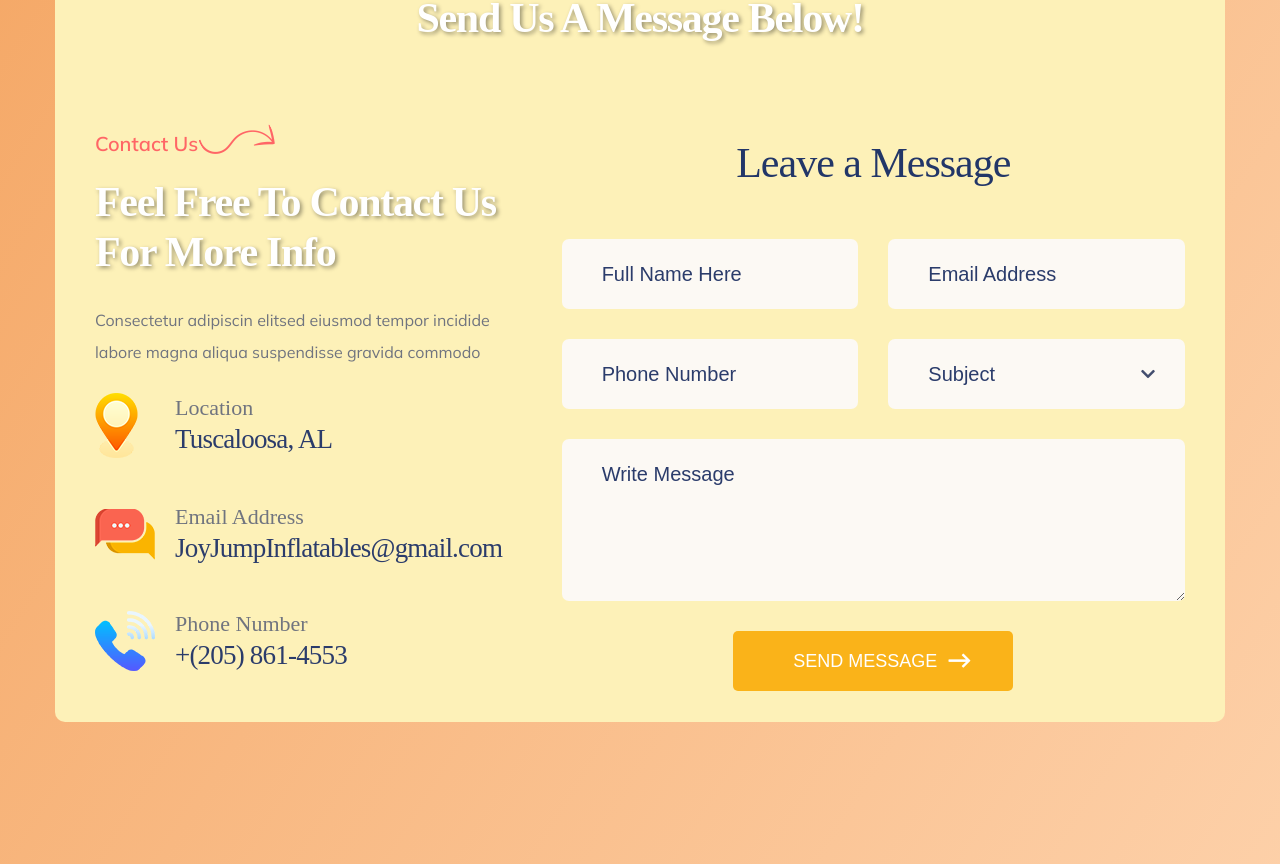
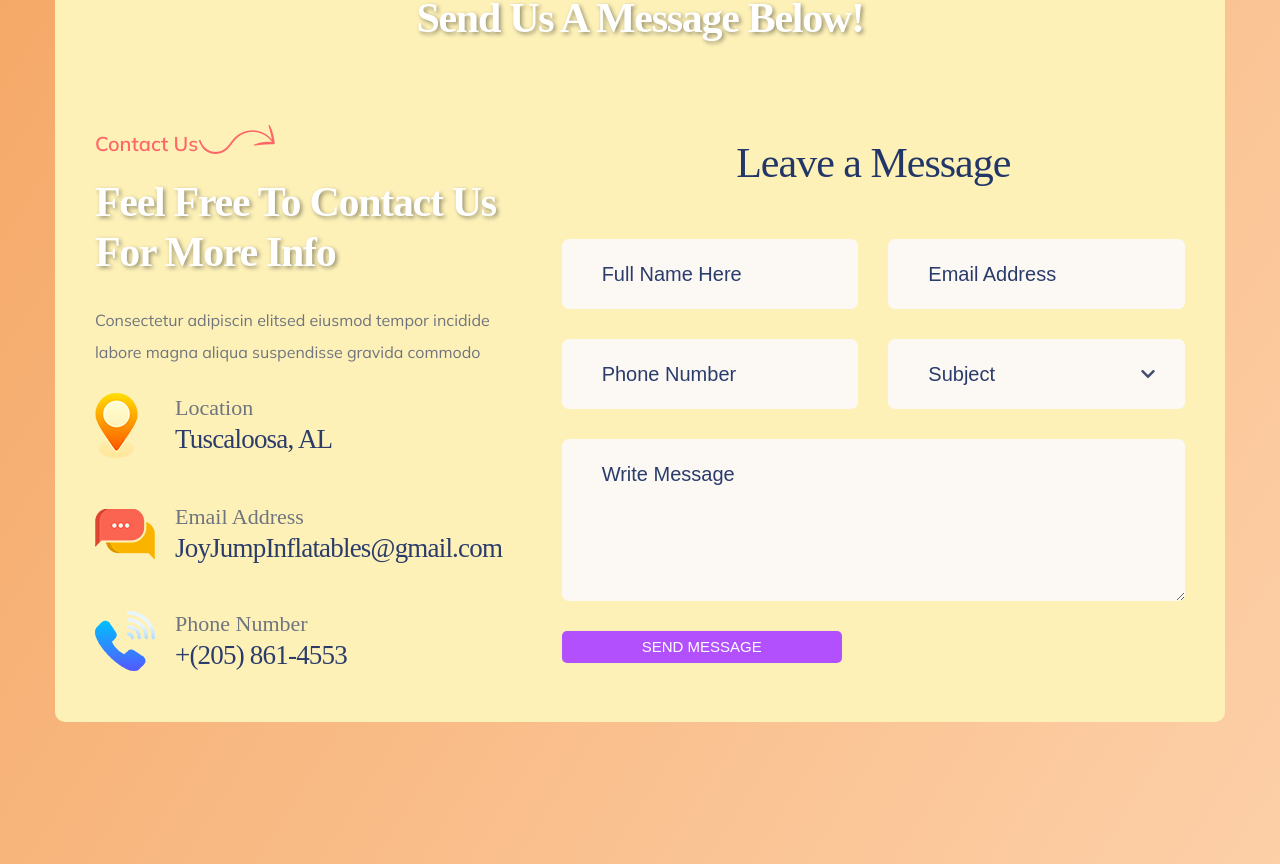
Before and after one commit to tpcollins/JoyJumpBounce, a Next.js app in the folder React Template/: page /contactus in a window 1280 px wide. Shown: the part 400-1264 px from the top of the page. Built offline with nearby package versions, Linux system fonts and the light colour scheme; a web font is replaced by a local one.

Commit message:
contact form is good to go. starting google sheets proces 11-1

```diff
--- a/React Template/package.json
+++ b/React Template/package.json
@@ -10,6 +10,7 @@
   },
   "dependencies": {
     "@reduxjs/toolkit": "^2.3.0",
+    "emailjs-com": "^3.2.0",
     "framer-motion": "^11.11.10",
     "next": "^15.0.2",
     "nouislider-react": "^3.4.1",
@@ -19,6 +20,7 @@
     "react-calendar": "^5.1.0",
     "react-countup": "^6.1.1",
     "react-dom": "^18.3.1",
+    "react-loader-spinner": "^6.1.6",
     "react-redux": "^9.1.2",
     "react-visibility-sensor": "^5.1.1",
     "redux": "^5.0.1",
--- a/React Template/src/R Components/contactform.js
+++ b/React Template/src/R Components/contactform.js
@@ -1,26 +1,213 @@
-import { subjectData } from "../Data/data";
+// import React, { useState, useCallback } from 'react';
+// import emailjs from 'emailjs-com';
+// import { subjectData } from '../Data/data';
+
+// const ContactForm = () => {
+//   const [loading, setLoading] = useState(false);
+//   const [emailSent, setEmailSent] = useState(false);
+//   const [formData, setFormData] = useState({
+//     name: '',
+//     mail: '',
+//     number: '',
+//     subject: '',
+//     message: '',
+//   });
+
+//   const handleChange = (e) => {
+//     const { name, value } = e.target;
+//     setFormData((prev) => ({ ...prev, [name]: value }));
+//   };
+
+//   const handleSendMessage = useCallback(
+//     async (event) => {
+//       event.preventDefault();
+//       setLoading(true);
+
+//       try {
+//         const result = await emailjs.send(
+//           process.env.NEXT_PUBLIC_EMAILJS_SERVICE_ID || '',
+//           process.env.NEXT_PUBLIC_EMAILJS_TEMPLATE_ID || '',
+//           {
+//             name: formData.name,
+//             email: formData.mail,
+//             number: formData.number,
+//             subject: formData.subject,
+//             message: formData.message,
+//           },
+//           process.env.NEXT_PUBLIC_EMAILJS_USER_ID || ''
+//         );
+
+//         console.log('Email sent:', result.text);
+//         setEmailSent(true); // Show the success message
+//       } catch (error) {
+//         console.error('Error sending email:', error);
+//       } finally {
+//         setLoading(false); // Stop the spinner
+//       }
+//     },
+//     [formData]
+//   );
+
+//   return (
+//     <div className="form-message">
+//       <h2 className="heading">Leave a Message</h2>
+//       <form onSubmit={handleSendMessage} id="commentform" className="comment-form">
+//         <div className="fx flex-wrap">
+//           <fieldset className="name">
+//             <input
+//               type="text"
+//               placeholder="Full Name Here"
+//               required
+//               name="name"
+//               className="name"
+//               id="name"
+//               value={formData.name}
+//               onChange={handleChange}
+//             />
+//           </fieldset>
+
+//           <fieldset className="email">
+//             <input
+//               type="email"
+//               placeholder="Email Address"
+//               required
+//               name="mail"
+//               className="mail"
+//               id="mail"
+//               value={formData.mail}
+//               onChange={handleChange}
+//             />
+//           </fieldset>
+
+//           <fieldset className="phone">
+//             <input
+//               type="number"
+//               placeholder="Phone Number"
+//               required
+//               name="number"
+//               className="number"
+//               id="number"
+//               value={formData.number}
+//               onChange={handleChange}
+//             />
+//           </fieldset>
+
+//           <fieldset className="select-wrap" role="group">
+//             <div className="select">
+//               <select
+//                 name="subject"
+//                 id="subject"
+//                 required
+//                 value={formData.subject}
+//                 onChange={handleChange}
+//               >
+//                 <option value="" disabled>
+//                   Subject
+//                 </option>
+//                 {subjectData.subjects.map((item, idx) => (
+//                   <option key={idx} value={item.subject}>
+//                     {item.subject}
+//                   </option>
+//                 ))}
+//               </select>
+//             </div>
+//           </fieldset>
+
+//           <fieldset className="message">
+//             <textarea
+//               placeholder="Write Message"
+//               rows={5}
+//               name="message"
+//               className="messagewr2"
+//               id="messagewr2"
+//               value={formData.message}
+//               onChange={handleChange}
+//             />
+//           </fieldset>
+
+//           <div className="wrap-btn">
+//             <button type="submit" className="fl-btn st-6" disabled={loading}>
+//               <span className="inner">{loading ? 'Sending...' : 'Send message'}</span>
+//             </button>
+//           </div>
+//           {emailSent && <p>Thank you! Your message has been sent.</p>}
+//         </div>
+//       </form>
+//     </div>
+//   );
+// };
+
+// export default ContactForm;
+
+import emailjs from 'emailjs-com';
+import { useCallback, useState } from 'react';
+import { Circles } from 'react-loader-spinner';
+import { subjectData } from '../Data/data';
 
 const ContactForm = () => {
+  const [formData, setFormData] = useState({
+    name: '',
+    mail: '',
+    number: '',
+    subject: '',
+    message: '',
+  });
+  const [loading, setLoading] = useState(false);
+  const [emailSent, setEmailSent] = useState(false);
 
-return(
+  const handleChange = useCallback((event) => {
+    const { name, value } = event.target;
+    setFormData((prevData) => ({ ...prevData, [name]: value }));
+  }, []);
+
+  const handleSendMessage = useCallback(
+    async (event) => {
+      event.preventDefault();
+      setLoading(true);
+
+      try {
+        const result = await emailjs.send(
+          process.env.NEXT_PUBLIC_EMAILJS_SERVICE_ID || '',
+          process.env.NEXT_PUBLIC_EMAILJS_TEMPLATE_ID || '',
+          {
+            name: formData.name,
+            email: formData.mail,
+            phone: formData.number,
+            subject: formData.subject,
+            message: formData.message,
+          },
+          process.env.NEXT_PUBLIC_EMAILJS_USER_ID || ''
+        );
+
+        console.log('Email sent:', result.text);
+        setEmailSent(true); // Show the success message
+      } catch (error) {
+        console.error('Error sending email:', error);
+      } finally {
+        setLoading(false); // Stop the spinner
+      }
+    },
+    [formData]
+  );
+
+  return (
     <div className="form-message">
       <h2 className="heading">Leave a Message</h2>
-        <form
-            action="contact/contact-process4.php"
-            method="post"
-            id="commentform"
-            className="comment-form"
-        >
+      {emailSent ? (
+        <p className="thank-you-message">Thank you! Your message has been sent.</p>
+      ) : (
+        <form onSubmit={handleSendMessage} id="commentform" className="comment-form">
           <div className="fx flex-wrap">
-
             <fieldset className="name">
               <input
                 type="text"
                 placeholder="Full Name Here"
-                    required=""
+                required
                 name="name"
                 className="name"
                 id="name"
+                value={formData.name}
+                onChange={handleChange}
               />
             </fieldset>
 
@@ -28,34 +215,42 @@ return(
               <input
                 type="email"
                 placeholder="Email Address"
-                    required=""
+                required
                 name="mail"
                 className="mail"
                 id="mail"
+                value={formData.mail}
+                onChange={handleChange}
               />
             </fieldset>
 
             <fieldset className="phone">
               <input
-                    type="number"
+                type="text"
                 placeholder="Phone Number"
-                    required=""
+                required
                 name="number"
                 className="number"
                 id="number"
+                value={formData.number}
+                onChange={handleChange}
               />
             </fieldset>
 
             <fieldset className="select-wrap" role="group">
               <div className="select">
-                        <select name="subject" id="subject">
-                            <option value="" disabled selected>
+                <select
+                  name="subject"
+                  id="subject"
+                  required
+                  value={formData.subject}
+                  onChange={handleChange}
+                >
+                  <option value="" disabled>
                     Subject
                   </option>
                   {subjectData.subjects.map((item, idx) => (
-                                <option
-                                key={idx}
-                                value={item.subject}>
+                    <option key={idx} value={item.subject}>
                       {item.subject}
                     </option>
                   ))}
@@ -67,24 +262,32 @@ return(
               <textarea
                 placeholder="Write Message"
                 rows={5}
-                    tabIndex={4}
-                    name="messagewr2"
+                name="message"
                 className="messagewr2"
                 id="messagewr2"
-                    defaultValue={""}
+                value={formData.message}
+                onChange={handleChange}
               />
             </fieldset>
 
-                <div className="wrap-btn">
-                    <button type="submit" className="fl-btn st-6">
-                        <span className="inner">Send message</span>
+            <button
+            aria-label="Submit contact form"
+            className="text-center w-max rounded-full border-2 border-orange-600 bg-stone-900 px-4 py-2 text-sm font-medium text-white shadow-md outline-none hover:bg-stone-800 focus:ring-2 focus:ring-orange-600 focus:ring-offset-2 focus:ring-offset-stone-800"
+            disabled={loading}
+            type="submit"
+            >
+                {loading ? (
+                <Circles ariaLabel="loading" color="#ffffff" height="24" width="24" />
+                ) : (
+                'Send Message'
+                )}
             </button>
-                </div>
+
           </div>
         </form>
+      )}
     </div>
   );
-
 };
 
 export default ContactForm;
```
Also changed, not shown: React Template/public/assets/css/shortcodes.css, 2 other files (tests, documents, lock files or other folders). Lines whose indentation alone changed are shown as unchanged.
